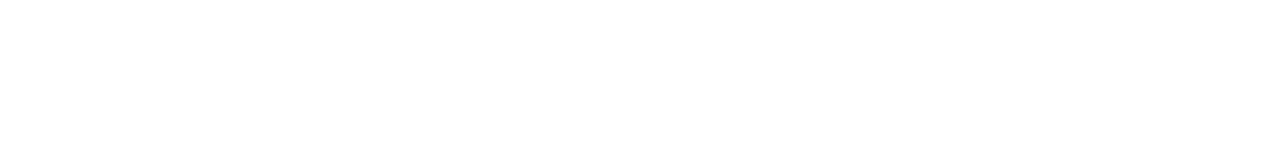
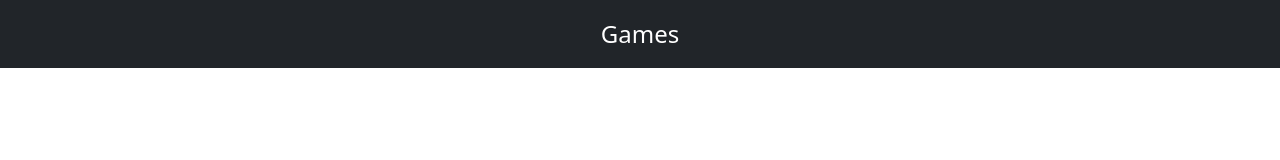
Before and after one commit to Godrest7/Top_Game_Play, a plain HTML site: page index.html in a window 1280 px wide. Drawn offline with nearby package versions, Linux system fonts and the light colour scheme.

Commit message:
ajout header

```diff
--- a/index.html
+++ b/index.html
@@ -8,6 +8,13 @@
     <link href="https://cdn.jsdelivr.net/npm/bootstrap@5.3.2/dist/css/bootstrap.min.css" rel="stylesheet" />
 </head>
 <body>
-    <!-- Contenu ici -->
+    <!-- En-tête -->
+    <header class="d-flex flex-wrap justify-content-center py-3 text-bg-dark">
+        <a href="/" class="d-flex align-items-center text-white text-decoration-none">
+            <span class="fs-4 text-center">Games</span>
+        </a>
+    </header>
+
+
 </body>
 </html>
```
